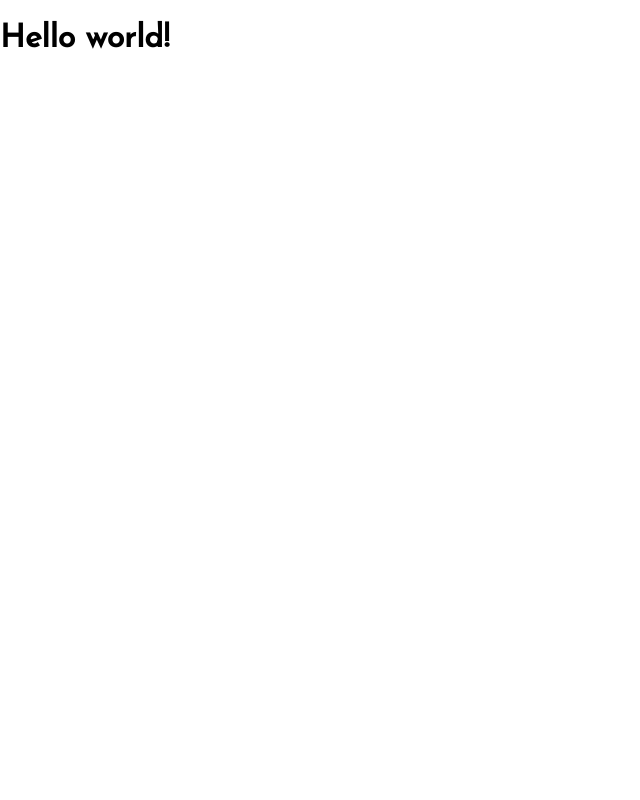
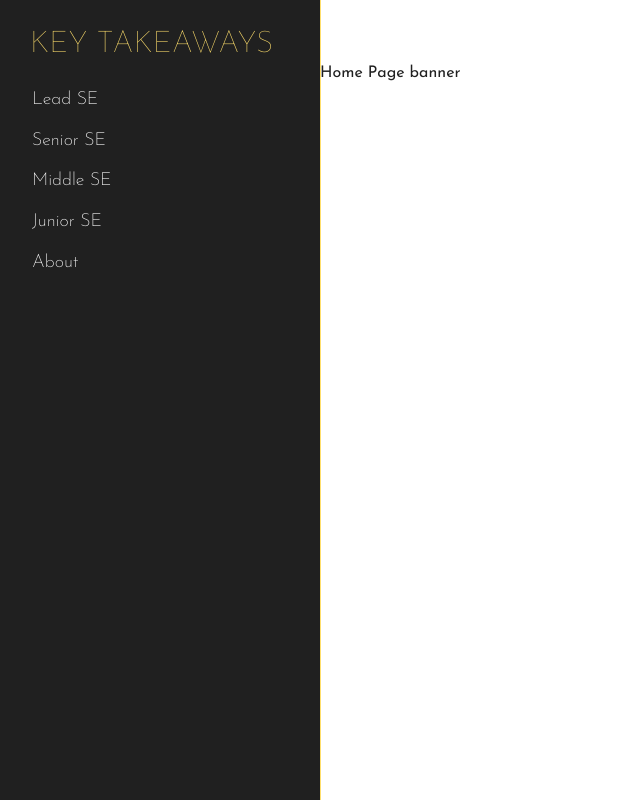
Before and after one commit to LisKorzun/key-takeaways, a Gatsby site: page / in a window 1280 px wide. Shown: the whole page, without its empty margins (0-640 px from the left). Built offline with nearby package versions, Linux system fonts and the light colour scheme; Gatsby itself is replaced by a stand-in of ours.

Commit message:
add themes

```diff
--- a/gatsby-browser.js
+++ b/gatsby-browser.js
@@ -1,3 +1,6 @@
-import '@fontsource/josefin-sans';
+import '@fontsource/josefin-sans/100.css';
+import '@fontsource/josefin-sans/200.css';
+import '@fontsource/josefin-sans/300.css';
+import '@fontsource/josefin-sans/400.css';
 
 import 'normalize.css';
--- a/src/components/layout.tsx
+++ b/src/components/layout.tsx
@@ -1,15 +1,140 @@
 import React, { FC } from 'react';
+import styled, { ThemeProvider } from 'styled-components';
+
 import GlobalStyle from '../styles/GlobalStyle';
+import themes from '../styles/themes';
 
 interface LayoutProps {
   theme?: string;
 }
 
-const Layout: FC<LayoutProps> = ({ children, theme = 'light' }) => (
-  <>
-    <GlobalStyle theme={theme} />
-    {children}
-  </>
+const PageContainer = styled.div`
+  width: 100%;
+  overflow: hidden;
+  position: relative;
+`;
+
+const SideContainer = styled.div`
+  width: 25%;
+  position: fixed;
+  bottom: 0;
+  top: 0;
+  left: 0;
+  right: 0;
+  overflow-y: hidden;
+  z-index: 1001;
+  background: ${(props) => props.theme.text};
+  -moz-transition: all 0.5s ease;
+  -o-transition: all 0.5s ease;
+  -webkit-transition: all 0.5s ease;
+  transition: all 0.5s ease;
+  border-right: ${(props) => `1px solid ${props.theme.primary}`};
+  color: ${(props) => props.theme.background};
+`;
+
+const MainContainer = styled.div`
+  width: 75%;
+  float: right;
+  -moz-transition: all 0.5s ease;
+  -o-transition: all 0.5s ease;
+  -webkit-transition: all 0.5s ease;
+  transition: all 0.5s ease;
+`;
+
+const Section = styled.div`
+  padding: 4em 0;
+  position: relative;
+`;
+
+const Header = styled.div`
+  margin: 1em;
+  font-size: 30px;
+  font-weight: 100;
+  line-height: 1;
+  text-transform: uppercase;
+  width: fit-content;
+  text-decoration: none;
+  color: ${(props) => props.theme.primary};
+`;
+
+const Nav = styled.nav`
+  padding: 0 2em;
+  position: relative;
+`;
+const NavItem = styled.li`
+  margin: 0 0 20px 0;
+  padding: 0;
+  list-style: none;
+  font-size: 18px;
+`;
+
+const NavLink = styled.a`
+  text-decoration: none;
+  font-weight: 200;
+  position: relative;
+  padding: 10px 0;
+  &:after {
+    content: '';
+    position: absolute;
+    height: 2px;
+    bottom: 7px;
+    left: 0;
+    right: 0;
+    background-color: ${(props) => props.theme.primary};
+    visibility: hidden;
+    -webkit-transform: scaleX(0);
+    -moz-transform: scaleX(0);
+    -ms-transform: scaleX(0);
+    -o-transform: scaleX(0);
+    transform: scaleX(0);
+    -webkit-transition: all 0.3s cubic-bezier(0.175, 0.885, 0.32, 1.275);
+    -moz-transition: all 0.3s cubic-bezier(0.175, 0.885, 0.32, 1.275);
+    -o-transition: all 0.3s cubic-bezier(0.175, 0.885, 0.32, 1.275);
+    transition: all 0.3s cubic-bezier(0.175, 0.885, 0.32, 1.275);
+  }
+  &:hover {
+    text-decoration: none;
+    cursor: pointer;
+    color: ${(props) => props.theme.primary};
+    &:after {
+      visibility: visible;
+      -webkit-transform: scaleX(1);
+      -moz-transform: scaleX(1);
+      -o-transform: scaleX(1);
+      transform: scaleX(1);
+    }
+  }
+`;
+
+const Layout: FC<LayoutProps> = ({ children, theme = 'yellow' }) => (
+  <ThemeProvider theme={themes[theme]}>
+    <GlobalStyle theme={themes[theme]} />
+    <PageContainer>
+      <SideContainer>
+        <Header>Key Takeaways</Header>
+        <Nav>
+          <NavItem>
+            <NavLink>Lead SE</NavLink>
+          </NavItem>
+          <NavItem>
+            <NavLink>Senior SE</NavLink>
+          </NavItem>
+          <NavItem>
+            <NavLink>Middle SE</NavLink>
+          </NavItem>
+          <NavItem>
+            <NavLink>Junior SE</NavLink>
+          </NavItem>
+          <NavItem>
+            <NavLink>About</NavLink>
+          </NavItem>
+        </Nav>
+      </SideContainer>
+      <MainContainer>
+        <Section>{children}</Section>
+      </MainContainer>
+    </PageContainer>
+  </ThemeProvider>
 );
 
 export default Layout;
--- a/src/pages/index.tsx
+++ b/src/pages/index.tsx
@@ -7,7 +7,7 @@ import Seo from '../components/seo';
 const HomePage: React.FC<PageProps> = () => (
   <Layout>
     <Seo title="Home" />
-    <h1>Hello world!</h1>
+    <div>Home Page banner</div>
   </Layout>
 );
 
--- a/src/styles/GlobalStyle.ts
+++ b/src/styles/GlobalStyle.ts
@@ -3,6 +3,9 @@ import { createGlobalStyle } from 'styled-components';
 const GlobalStyle = createGlobalStyle`
   body {
     font-family: "Josefin Sans";
+    font-size: 16px;
+    color: ${(props) => props.theme.text};
+    background-color: ${(props) => props.theme.background};
   }
 `;
 
--- /dev/null
+++ b/src/styles/themes.ts
@@ -0,0 +1,41 @@
+import 'styled-components';
+import { DefaultTheme } from 'styled-components';
+
+type themes = 'blue' | 'yellow' | 'tan' | 'green';
+
+export type IThemes = {
+  [key in themes]: DefaultTheme;
+};
+
+export const themes: IThemes = {
+  blue: {
+    primary: '#4DA8DA',
+    secondary: '#203647',
+    accent: '#007CC7',
+    background: '#EEFBFB',
+    text: '#12232E',
+  },
+  yellow: {
+    primary: '#FFDF6C',
+    secondary: '#3F3F3F',
+    accent: '#707070',
+    background: '#FFFFFF',
+    text: '#202020',
+  },
+  tan: {
+    primary: '#E8CEBF',
+    secondary: '#266150',
+    accent: '#DDAF94',
+    background: '#FDF8F5',
+    text: '#4F4846',
+  },
+  green: {
+    primary: '#A3BCB6',
+    secondary: '#39603D',
+    accent: '#DADED4',
+    background: '#FFFFFF',
+    text: '#3C403D',
+  },
+};
+
+export default themes;
```
Also changed, not shown: src/declarations/styled.d.ts (added, +11 -0 lines).
